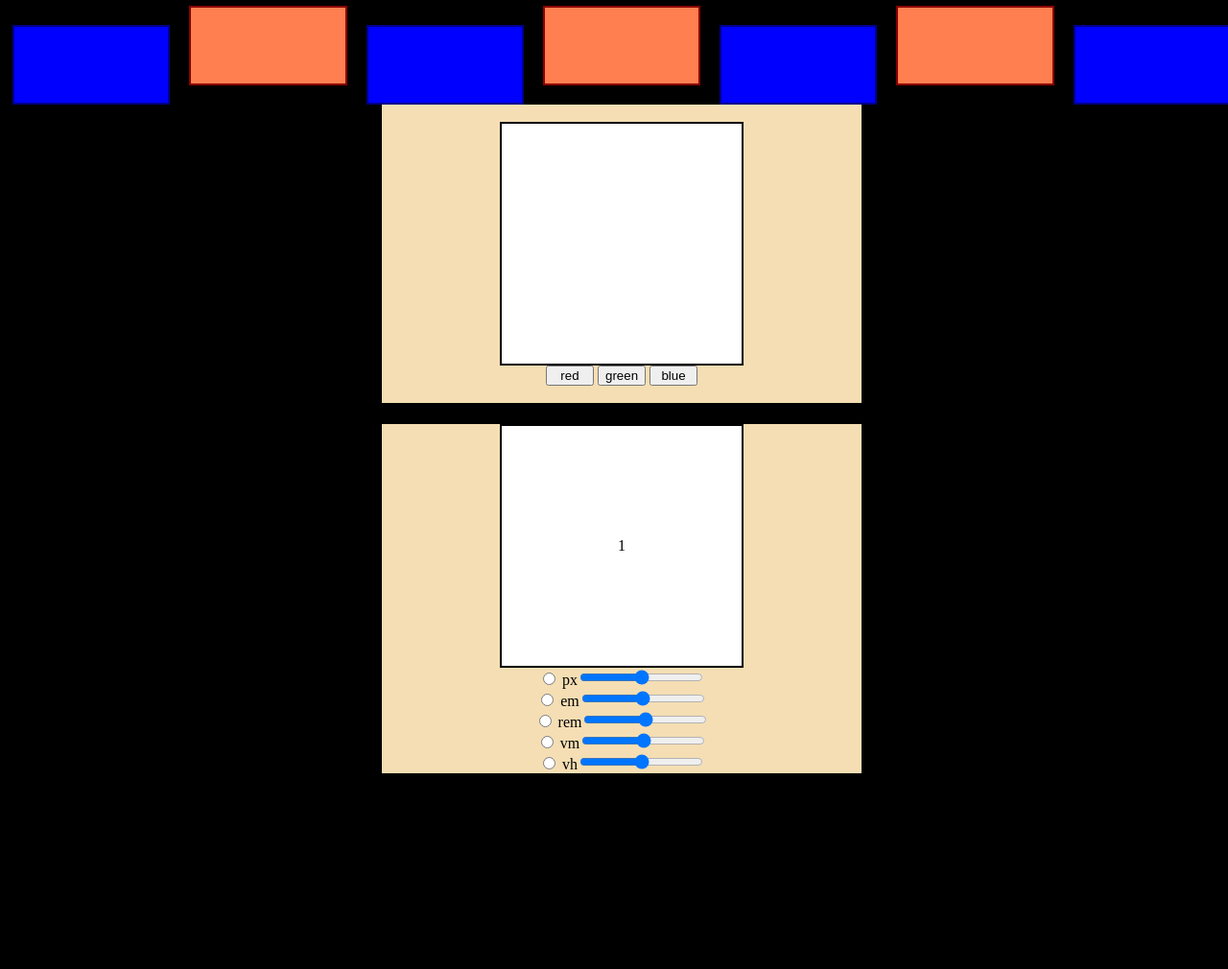
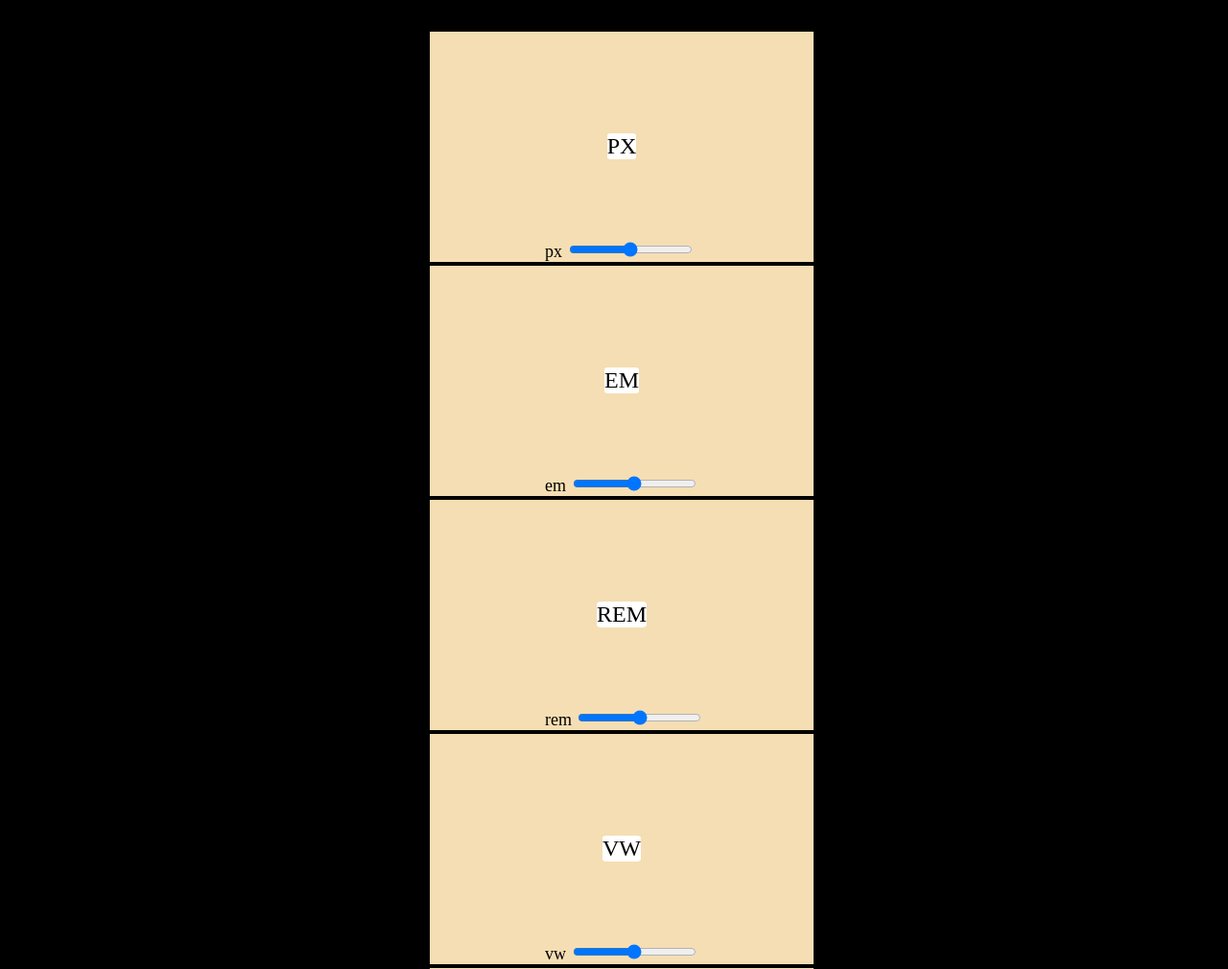
Before and after one commit to ParkGMo/Portfolio---ParkGeunMo, a plain HTML site: page PPfile.html/webPage.html in a window 1280 px wide. Shown: the top 1010 px of the page at 96% size. Before the commit the page ends 816 px from the top, so only its background shows below. Drawn offline with Linux system fonts and the light colour scheme.

Commit message:
6.6.16:08

```diff
--- a/PPfile.html/webPage.css
+++ b/PPfile.html/webPage.css
@@ -46,8 +46,9 @@ body {
   /* transform: translateX(); */
 }
 #css1 {
-  width: 500px;
-  height: 500px;
+  width: 400px;
+  height: 400px;
+  padding: 50px;
   border: 2px solid black;
   background-color: wheat;
   display: flex;
@@ -65,15 +66,41 @@ body {
   justify-content: center;
   align-items: center;
 }
-#colorDiv2 {
-  width: 250px;
-  height: 250px;
+.containerCss2 {
+  width: 60%;
+  display: flex;
+  flex-wrap: wrap;
+  justify-content: center;
+}
+#css2 {
+  width: 320px;
+  height: 160px;
+  padding: 40px;
   border: 2px solid black;
+  background-color: wheat;
+  display: flex;
+  flex-direction: column;
+  justify-content: center;
+  align-items: center;
+  position: relative;
+}
+.sizeDiv2 {
+  width: auto;
+  height: auto;
+  font-size: x-large;
+  /* border: 2px solid black; */
+  border-radius: 10%;
   background-color: white;
   display: flex;
   flex-direction: column;
   justify-content: center;
   align-items: center;
+}
+.fontRange {
+  font-size: large;
+  position: absolute;
+  bottom: 0;
+  left: 30%;
 }
 button {
   cursor: pointer;
--- a/PPfile.html/webPage.html
+++ b/PPfile.html/webPage.html
@@ -31,63 +31,75 @@
       </div>
     </div>
     <br />
-    <div id="css1">
-      <div id="colorDiv2">1</div>
-      <div class="buttons sizeList" id="sizeList">
+    <br />
+    <br />
+    <br />
+    <!-- <div class="buttons sizeList" id="sizeList">
+    </div> -->
+    <div class="containerCss2">
+      <div id="css2">
+        <div id="sizeDivPx2" class="sizeDiv2">PX</div>
         <div class="px">
-          <input
-            type="radio"
-            name="fontSize"
-            id="fontRadiopx"
-            class="fontRadio"
-          />
-          <label for="fontSize">px</label
-          ><input type="range" name="fontSize" id="pxInput" class="fontRange" />
+          <label for="fontSize" class="fontRange"
+            >px
+            <input class="pxInput" type="range" name="fontSize" id="pxInput" />
+          </label>
         </div>
+      </div>
+      <div id="css2">
+        <div id="sizeDivEm2" class="sizeDiv2">EM</div>
         <div class="em">
-          <input
-            type="radio"
-            name="fontSize"
-            id="fontRadioem"
-            class="fontRadio"
-          />
-          <label for="fontSize">em</label
-          ><input type="range" name="fontSize" id="emInput" class="fontRange" />
+          <label for="fontSize" class="fontRange"
+            >em
+            <input
+              class="emInput"
+              type="range"
+              name="fontSize"
+              id="emInput"
+              min="0"
+              max="10"
+            />
+          </label>
         </div>
+      </div>
+      <div id="css2">
+        <div id="sizeDivRem2" class="sizeDiv2">REM</div>
         <div class="rem">
-          <input
-            type="radio"
-            name="fontSize"
-            id="fontRadiorem"
-            class="fontRadio"
-          />
-          <label for="fontSize">rem</label
-          ><input
-            type="range"
-            name="fontSize"
-            id="remInput"
-            class="fontRange"
-          />
+          <label for="fontSize" class="fontRange"
+            >rem
+            <input
+              class="remInput"
+              type="range"
+              id="remInput"
+              min="0"
+              max="10"
+            />
+          </label>
         </div>
-        <div class="vm">
-          <input
-            type="radio"
-            name="fontSize"
-            id="fontRadiovm"
-            class="fontRadio"
-          />
-          <label for="fontSize">vm</label
-          ><input class="vmInput" type="range" id="vmInput" class="fontRange" />
+      </div>
+      <div id="css2">
+        <div id="sizeDivVw2" class="sizeDiv2">VW</div>
+        <div class="vw">
+          <label for="fontSize" class="fontRange"
+            >vw
+            <input class="vwInput" type="range" id="vwInput" min="0" max="10" />
+          </label>
         </div>
+      </div>
+      <div id="css2">
+        <div id="sizeDivVh2" class="sizeDiv2">VH</div>
         <div class="vh">
-          <input
-            type="radio"
-            name="fontSize"
-            id="fontRadiovh"
-            class="fontRadio"
-          />
-          <label for="fontSize">vh</label
-          ><input type="range" name="fontSize" id="vhInput" class="fontRange" />
+          <label for="fontSize" class="fontRange"
+            >vh
+            <input
+              class="vhInput"
+              type="range"
+              name="fontSize"
+              id="vhInput"
+              min="0"
+              max="10"
+            />
+          </label>
         </div>
       </div>
     </div>
@@ -119,31 +131,41 @@
       colorDivTag.style.backgroundColor = "blue";
     });
     // -----------------------------------------------------------------------------------
-    const fontSizeList = document.getElementById("sizeList");
-    // console.log(fontSizeList);
-    // const pxInput = document.querySelector(".pxInput");
-    // const inputRadiopx = document.querySelector("#fontRadiopx");
-    const fontDivTag = document.querySelector(`#colorDiv2`);
-    const radionInput = document.querySelectorAll(".fontRadio");
-    const rangeInput = document.querySelectorAll(".fontRange");
-    console.log(rangeInput);
-    console.log(radionInput);
-    // $(.sizeList).
-
-    $(radionInput).on("change", (i) => {
-      // console.log(i);
-      $(i).each((idx, e) => {
-        // console.log(idx);
-        console.log(e);
-      });
+    const sizeDivPxTag = document.getElementById("sizeDivPx2");
+    const pxInput = document.getElementById("pxInput");
+    $(pxInput).on("click", () => {
+      const pxInputVal = pxInput.value;
+      $(sizeDivPxTag).css("fontSize", `${pxInputVal}px`);
+      sizeDivPxTag.innerHTML = `${pxInputVal}px`;
     });
-
-    $(radionInput).each((di, de) => {
-      // console.log(de.checked);
-
-      $(rangeInput).each((gi, ge) => {
-        // console.log(gi, ge);
-      });
+    const sizeDivEmTag = document.getElementById("sizeDivEm2");
+    const emInput = document.getElementById("emInput");
+    $(emInput).on("click", () => {
+      const emInputVal = emInput.value;
+      $(sizeDivEmTag).css("fontSize", `${emInputVal}em`);
+      sizeDivEmTag.innerHTML = `${emInputVal}em`;
     });
+    const sizeDivRemTag = document.getElementById("sizeDivRem2");
+    const remInput = document.getElementById("remInput");
+    $(remInput).on("click", () => {
+      const remInputVal = remInput.value;
+      $(sizeDivRemTag).css("fontSize", `${remInputVal}rem`);
+      sizeDivRemTag.innerHTML = `${remInputVal}rem`;
+    });
+    const sizeDivVwTag = document.getElementById("sizeDivVw2");
+    const vwInput = document.getElementById("vwInput");
+    $(vwInput).on("click", () => {
+      const vwInputVal = vwInput.value;
+      $(sizeDivVwTag).css("fontSize", `${vwInputVal}vw`);
+      sizeDivVwTag.innerHTML = `${vwInputVal}vw`;
+    });
+    const sizeDivVhTag = document.getElementById("sizeDivVh2");
+    const vhInput = document.getElementById("vhInput");
+    $(vhInput).on("click", () => {
+      const vhInputVal = vhInput.value;
+      $(sizeDivVhTag).css("fontSize", `${vhInputVal}vh`);
+      sizeDivVhTag.innerHTML = `${vhInputVal}vh`;
+    });
+    // -----------------------------------------------------------------------------------
   </script>
 </html>
```
